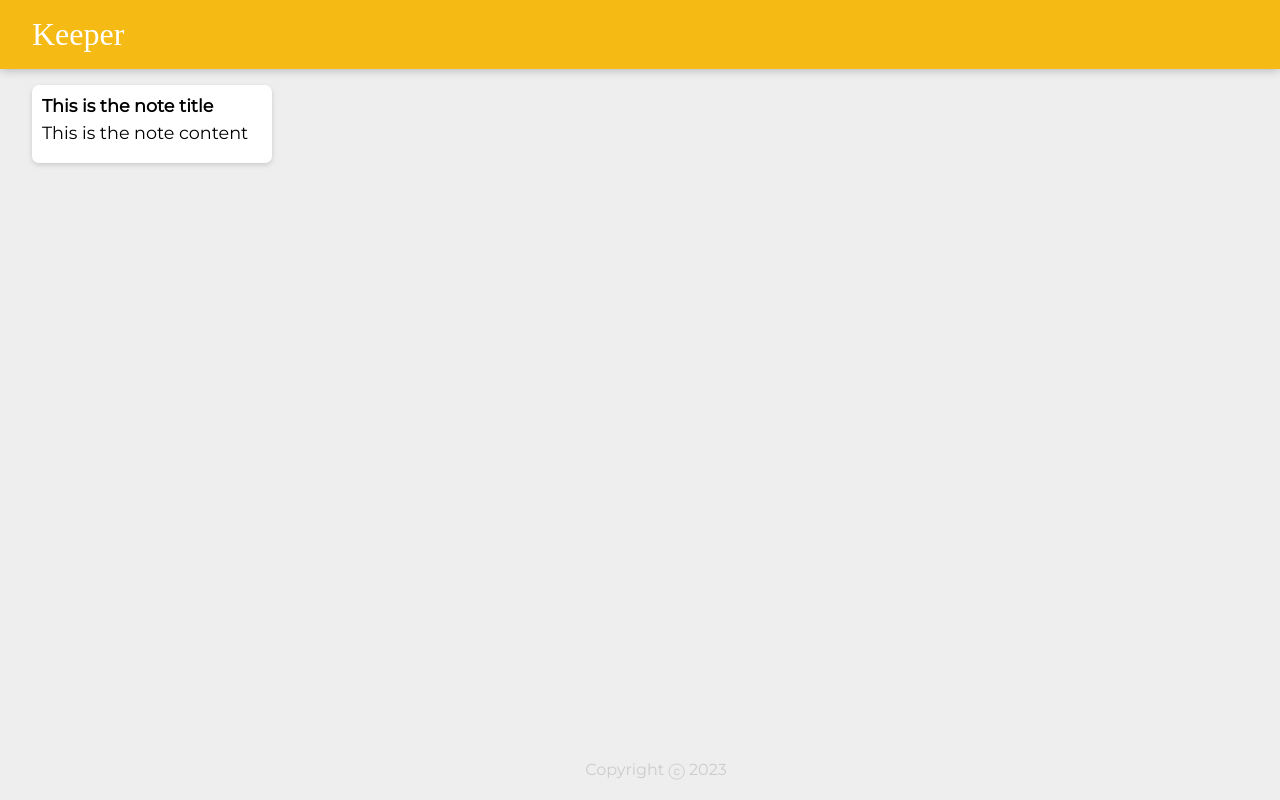
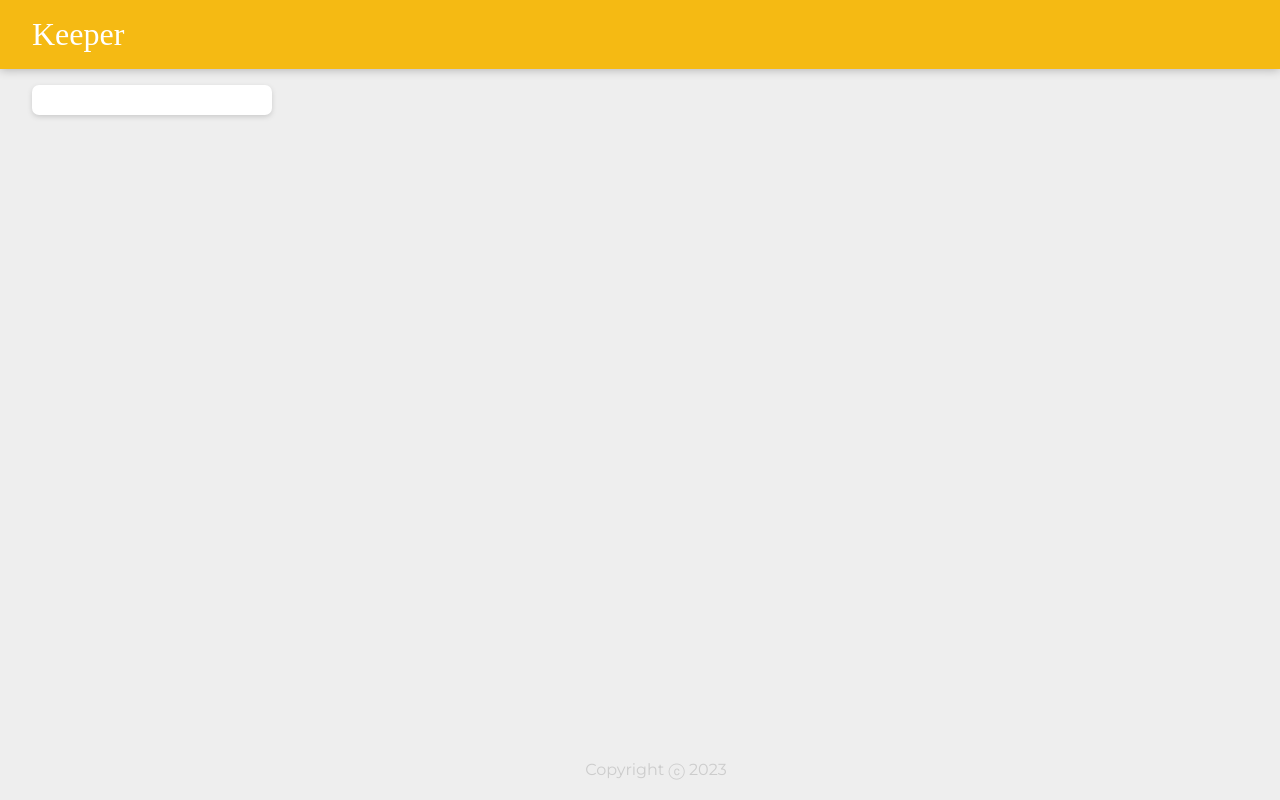
Before and after one commit to Carlos-F-Braga/React-Keeper-App, a React (Create React App) app: page / in a window 1280 px wide. Built offline with nearby package versions, Linux system fonts and the light colour scheme; a web font is replaced by a local one.

Commit message:
note jsx programmed props

```diff
--- a/src/components/Note.jsx
+++ b/src/components/Note.jsx
@@ -1,10 +1,10 @@
 import React from "react";
 
-function Note() {
+function Note(props) {
   return (
     <div className="note">
-      <h1>This is the note title</h1>
-      <p>This is the note content</p>
+      <h1>{props.title}</h1>
+      <p>{props.content}</p>
     </div>
   );
 }
```
